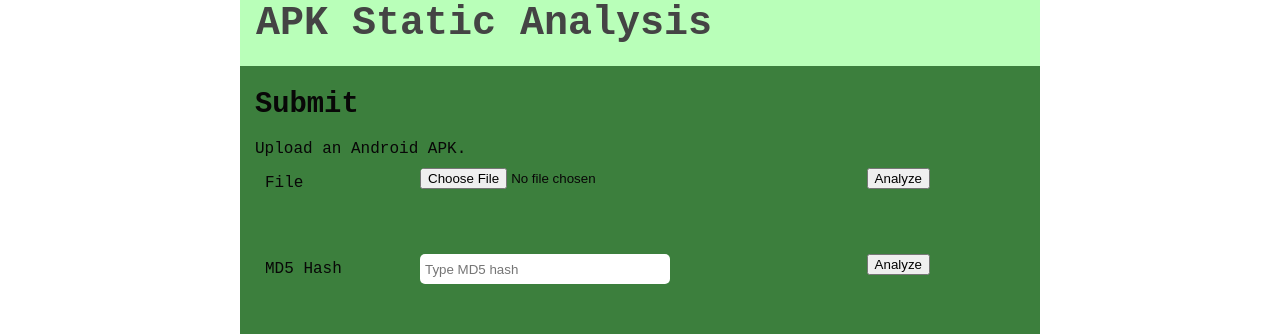
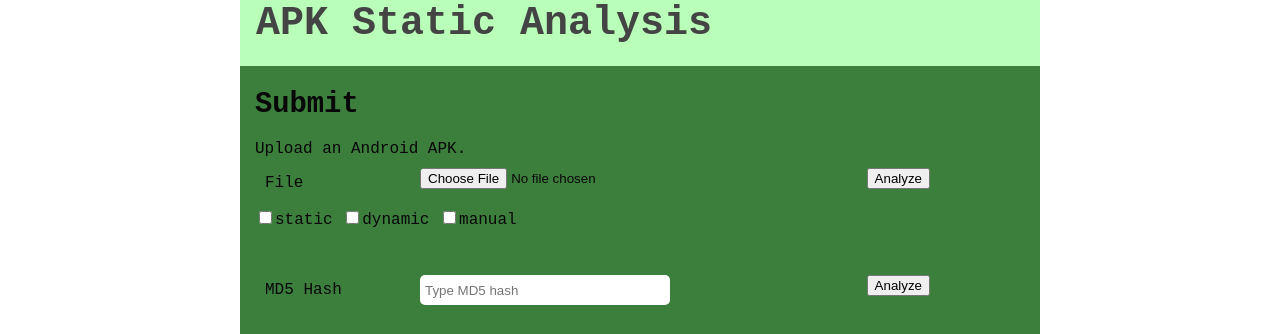
Before and after one commit to yangwenbo/onlinesites, a Django app: a page that uses mysite/mysite/templates/static.html in a window 1280 px wide. Shown: the part 145-479 px from the top of the page. Run offline with Django 3.2, Linux system fonts and the light colour scheme; data that the repository does not hold is empty; parts of the project's set-up code (start-up, migrations or seed data) failed here and were passed over; grey boxes are pictures that could not be loaded.

Commit message:
update no need analysis status

```diff
--- a/mysite/da.py
+++ b/mysite/da.py
@@ -8,7 +8,7 @@ static_status
 1: analysis ok
 2: doing
 3: something wrong
-
+5: do not need
 indroid device: serial_num:(status,last_time)
 '''
 
@@ -20,6 +20,7 @@ MAX_RUNTIME = 120
 indroid_device = {
 	'0149C25E0A00C005': [0,0],
 	'0090fd6dde218518': [0,0],
+	'01498B090200A009': [0,0],
 }
 '''
 0: free
--- a/mysite/mysite/templates/static.html
+++ b/mysite/mysite/templates/static.html
@@ -44,10 +44,21 @@
     <input class="input" name="file" type="file" id="file" style="width: 250px;
                     padding-left: 0px;
                     padding-right: 0px;">
+
+
+
       <div class="another" style="text-align: right;
                      width: 250px">
       <input class="button" type="submit" name="submit" value="Analyze">
     </div>
+
+
+
+  </div>
+                           <div>
+     <input type='checkbox' name="ana" value='st'>static
+    <input type='checkbox' name='ana' value='dy'>dynamic
+    <input type='checkbox' name='ana' value='ma'>manual
   </div>
 </form>
 
--- a/mysite/mysite/view.py
+++ b/mysite/mysite/view.py
@@ -33,26 +33,55 @@ def hello(request):
 def static(request):
 	return render_to_response('static.html')
 
+def update_status(req):
+	st = 0
+	dy = 0
+	ma = 0
+	if 'st' not in req:
+		st = 5
+	if 'dy' not in req:
+		dy = 5
+	if 'ma' not in req:
+		ma = 5
+	return (st,dy,ma)
+
+
 
 def uploadapk(request):
+	#print request.POST.getlist('ana')
+
 	if 'file' in request.FILES:
 		f = request.FILES['file']
 		apkhash = hashlib.md5(f.read()).hexdigest()
+		req = request.POST.getlist('ana')
 		try:
 			p = sample.objects.get(md5hash = apkhash)
 		except sample.DoesNotExist:
-			handle_uploaded_file(f,apkhash,'s')
+
+			st,dy,ma = update_status(req)
+			handle_uploaded_file(f,apkhash,st,dy,ma)
 			#static_analysis(apkhash)
 			return render_to_response('static.html',{'success':True})
 		except sample.MultipleObjectsReturned:
 			return render_to_response('static.html',{'error':'internalerror'})
 		else:
+			st,dy,ma = update_status(req)
+			if p.static_status == 5:
+				p.static_status = st
+				p.save()
+			if p.dynamic_status == 5:
+				p.dynamic_status = dy
+				p.save()
+			if p.manual_status == 5:
+				p.manual_status = ma
+				p.save()
 			return static_res(request,apkhash)
 	else:
 		return render_to_response('static.html',{'error':'nofile'})
 
 
-def handle_uploaded_file(f,h,flag='n'):
+
+def handle_uploaded_file(f,h,st=0,dy=0,ma=0):
 	#cal hash, create app folder, upload folder, write database
 
 	upload_loc = up_loc % h
@@ -71,9 +100,9 @@ def handle_uploaded_file(f,h,flag='n'):
 			s = sample(md5hash = h,
 				upload_location = fn,
 				upload_time = datetime.datetime.now(),
-				static_status = 0,
-				dynamic_status = 0,
-				manual_status = 0)
+				static_status = st,
+				dynamic_status = dy,
+				manual_status = ma)
 			s.save()
 	else:
 		if os.path.isfile(fn):
--- a/mysite/sa.py
+++ b/mysite/sa.py
@@ -6,6 +6,7 @@ static_status
 0: not analysis
 1: analysis ok
 2: something wrong
+5: do not need
 '''
 
 
```
